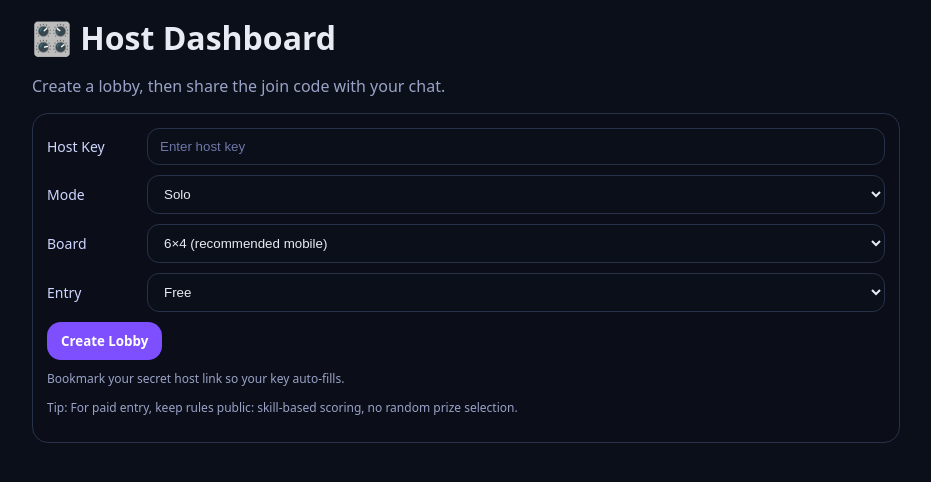
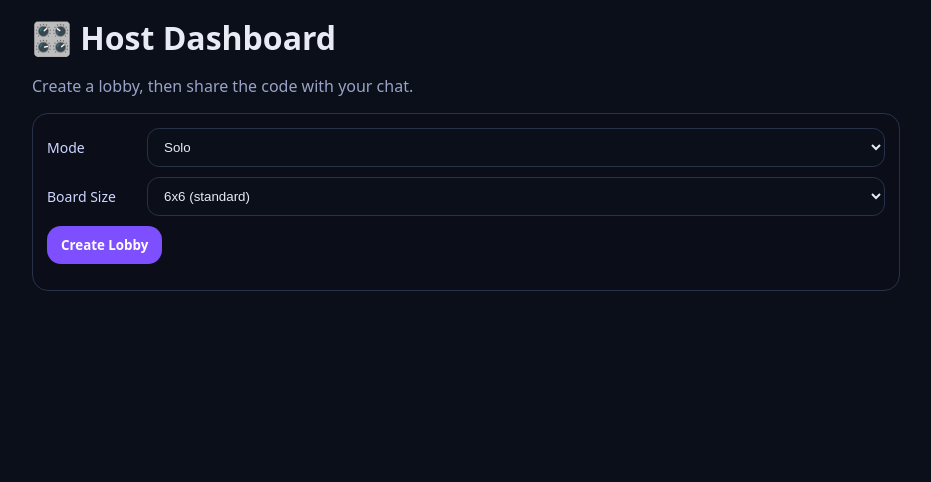
Before and after one commit to JessDoobie/Doobie_memory_game, a Flask app: page /host in a window 1280 px wide. Shown: the top 482 px of the page, without its empty margins (174-1105 px from the left). Run offline with Flask 3, Linux system fonts and the light colour scheme.

Commit message:
Update host.html

```diff
--- a/templates/host.html
+++ b/templates/host.html
@@ -9,14 +9,9 @@
 <body>
   <div class="wrap">
     <h1>🎛️ Host Dashboard</h1>
-    <p class="muted">Create a lobby, then share the join code with your chat.</p>
+    <p class="muted">Create a lobby, then share the code with your chat.</p>
 
     <div class="card">
-      <div class="row">
-        <label>Host Key</label>
-        <input id="hostKey" placeholder="Enter host key" />
-      </div>
-
       <div class="row">
         <label>Mode</label>
         <select id="mode">
@@ -25,146 +20,108 @@
         </select>
       </div>
 
-      <div class="row" id="teamNote" style="display:none;">
-        <label></label>
-        <div class="tiny muted">Teams: players can optionally enter a team name when joining.</div>
-      </div>
-
       <div class="row">
-        <label>Board</label>
-        <select id="boardPreset">
-          <option value="6x4" selected>6×4 (recommended mobile)</option>
-          <option value="4x4">4×4 (quick)</option>
-          <option value="5x4">5×4 (balanced)</option>
-          <option value="6x5">6×5 (bigger)</option>
-          <option value="6x6">6×6 (standard)</option>
+        <label>Board Size</label>
+        <select id="size">
+          <option value="4">4x4 (quick)</option>
+          <option value="6" selected>6x6 (standard)</option>
         </select>
       </div>
 
-      <div class="row">
-        <label>Entry</label>
-        <select id="entry">
-          <option value="free" selected>Free</option>
-          <option value="ticket">Ticket</option>
-        </select>
+      <button class="btn" id="createBtn">Create Lobby</button>
+      <p class="tiny muted" id="msg" style="margin-top:10px;"></p>
     </div>
 
-      <button class="btn" id="createLobbyBtn">Create Lobby</button>
+    <div class="card" id="lobbyBox" style="display:none;">
+      <h3>Lobby</h3>
+      <p><span class="pill">Code: <span id="codeText"></span></span></p>
 
-      <p class="tiny muted" style="margin-top:10px;">
-        Bookmark your secret host link so your key auto-fills.
-      </p>
-      <p class="tiny muted">
-        Tip: For paid entry, keep rules public: skill-based scoring, no random prize selection.
-      </p>
+      <div class="hr"></div>
+
+      <div class="grid2">
+        <div>
+          <div class="tiny muted">Join page</div>
+          <div><code id="joinLink"></code></div>
         </div>
-
-    <!-- Lobby Panel -->
-    <div class="card" id="lobbyPanel" style="display:none;">
-      <h2>Lobby</h2>
-
-      <div class="row">
-        <label>Code</label>
         <div>
-          <span class="pill" id="codePill">—</span>
+          <div class="tiny muted">Direct play link</div>
+          <div><code id="playLink"></code></div>
         </div>
       </div>
 
       <div class="hr"></div>
 
-      <div class="grid2">
-        <div>
-          <div class="tiny muted">Join link:</div>
-          <div class="row">
-            <input id="joinLink" readonly />
-            <button class="btn outline" id="copyJoinBtn">Copy</button>
-          </div>
-
-          <div class="tiny muted">Player view:</div>
-          <div class="row">
-            <input id="playLink" readonly />
-            <button class="btn outline" id="copyPlayBtn">Copy</button>
-          </div>
-
-          <div class="tiny muted">Spectator link:</div>
-          <div class="row">
-            <input id="watchLink" readonly />
-            <button class="btn outline" id="copyWatchBtn">Copy</button>
-          </div>
-
-          <!-- ✅ NEW: Overlay link -->
-          <div class="tiny muted">Stream Overlay (transparent):</div>
-          <div class="row">
-            <input id="overlayLink" readonly />
-            <button class="btn outline" id="copyOverlayBtn">Copy Overlay Link</button>
-          </div>
-
-          <p class="tiny muted" style="margin-top:6px;">
-            Overlay is leaderboard-only (no spoilers). Use it as a browser source in OBS or just screen-share it.
-          </p>
-        </div>
-
-        <div>
-          <div class="tiny muted">Round Controls</div>
-          <div class="row">
-            <button class="btn" id="startBtn">Start Round</button>
-            <button class="btn outline" id="endBtn">End Round</button>
-          </div>
-          <div class="row">
-            <button class="btn outline" id="resetBtn">Next Round (new board)</button>
-          </div>
-
-          <div class="hr"></div>
-
-          <div class="tiny muted">Prizes (optional)</div>
-          <div class="row">
-            <label>1st</label>
-            <input id="p1" placeholder="Prize for 1st" />
-          </div>
-          <div class="row">
-            <label>2nd</label>
-            <input id="p2" placeholder="Prize for 2nd" />
-          </div>
-          <div class="row">
-            <label>3rd</label>
-            <input id="p3" placeholder="Prize for 3rd" />
-          </div>
-          <div class="row">
-            <button class="btn outline" id="savePrizesBtn">Save Prizes</button>
-          </div>
+      <button class="btn" id="startBtn">Start Game</button>
+      <p class="tiny muted" style="margin-top:8px;">Players will see “waiting” until you start.</p>
     </div>
   </div>
 
-      <div class="hr"></div>
+  <script>
+    const msg = document.getElementById("msg");
+    const lobbyBox = document.getElementById("lobbyBox");
+    const codeText = document.getElementById("codeText");
+    const joinLink = document.getElementById("joinLink");
+    const playLink = document.getElementById("playLink");
 
-      <h3>Chat Blurb</h3>
-      <textarea id="chatBlurb" rows="6" readonly></textarea>
+    let currentCode = null;
 
-      <div class="row">
-        <button class="btn" id="copyBlurbBtn">📋 Copy Chat Blurb</button>
-        <button class="btn outline" id="shortenBlurbBtn">Make it shorter</button>
-      </div>
+    document.getElementById("createBtn").onclick = async () => {
+      msg.textContent = "Creating lobby…";
+      lobbyBox.style.display = "none";
+      currentCode = null;
 
-      <div class="hr"></div>
+      try{
+        const size = parseInt(document.getElementById("size").value, 10);
+        const mode = document.getElementById("mode").value;
 
-      <div class="row" style="justify-content:space-between;">
-        <h3 style="margin:0;">Players</h3>
-        <span class="pill" id="playerCountPill">Players: 0/10</span>
-      </div>
+        const res = await fetch("/api/create", {
+          method: "POST",
+          headers: {"Content-Type":"application/json"},
+          body: JSON.stringify({ size, mode })
+        });
 
-      <div id="playersBox" class="tiny muted">No players yet.</div>
+        const out = await res.json();
 
-      <div class="hr"></div>
+        if(!out.ok){
+          msg.textContent = "Could not create lobby.";
+          return;
+        }
 
-      <h3>Winners</h3>
-      <div class="tiny muted">End the round to freeze results, then copy winners for your notes.</div>
-      <div class="row">
-        <button class="btn outline" id="copyWinnersBtn">🏆 Copy Winners</button>
-      </div>
-      <textarea id="winnersText" rows="4" readonly class="tiny" style="width:100%;"></textarea>
-    </div>
-  </div>
+        currentCode = out.code;
+        msg.textContent = "Lobby created ✅";
 
-  <script src="/static/host.js"></script>
+        const base = window.location.origin;
+        codeText.textContent = currentCode;
+        joinLink.textContent = `${base}/join`;
+        playLink.textContent = `${base}/play/${currentCode}`;
+
+        lobbyBox.style.display = "block";
+      }catch(e){
+        msg.textContent = "Error creating lobby (check Render logs).";
+      }
+    };
+
+    document.getElementById("startBtn").onclick = async () => {
+      if(!currentCode){
+        msg.textContent = "Create a lobby first.";
+        return;
+      }
+
+      msg.textContent = "Starting…";
+
+      try{
+        const res = await fetch("/api/start", {
+          method: "POST",
+          headers: {"Content-Type":"application/json"},
+          body: JSON.stringify({ code: currentCode })
+        });
+
+        const out = await res.json();
+        msg.textContent = out.ok ? "Game started ✅" : "Could not start game.";
+      }catch(e){
+        msg.textContent = "Error starting game.";
+      }
+    };
+  </script>
 </body>
 </html>
```
Lines whose indentation alone changed are shown as unchanged.
